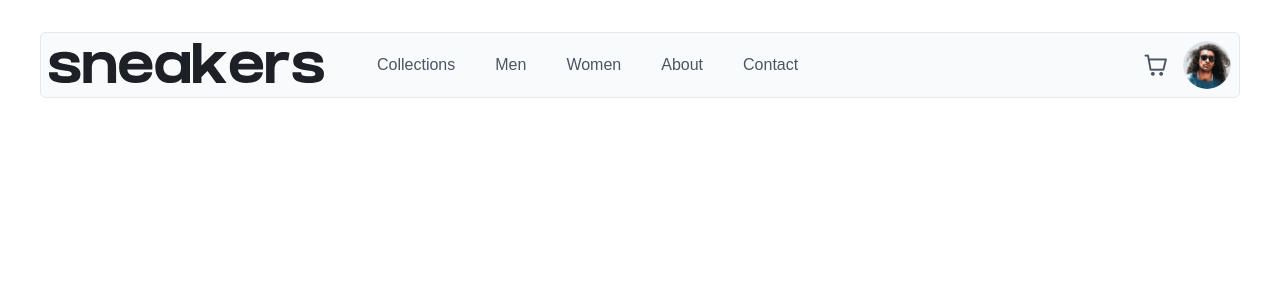
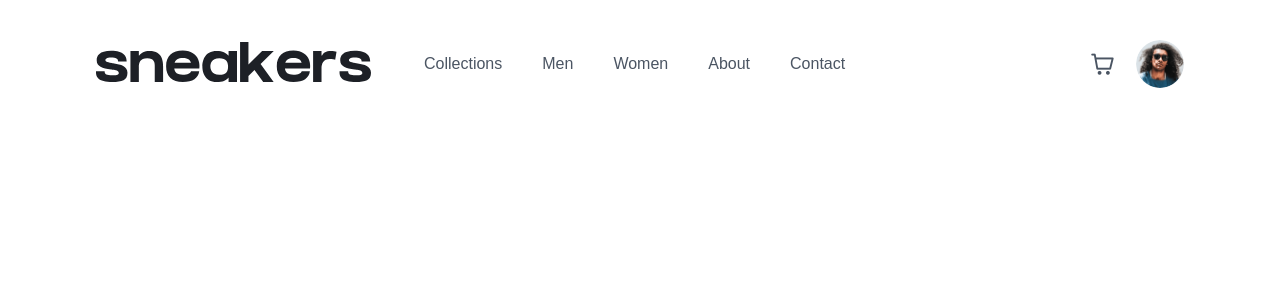
Before and after one commit to hllanos5/m3-p10, a React (Vite) app in the folder practica/: page / in a window 1280 px wide. Shown: the top 300 px of the page. Built offline with nearby package versions, Linux system fonts and the light colour scheme; a web font is replaced by a local one.

Commit message:
cambio de estilos

```diff
--- a/practica/src/components/NavBar.jsx
+++ b/practica/src/components/NavBar.jsx
@@ -32,7 +32,7 @@ export function NavBar() {
 
     return (
         <div className="card">
-            <Menubar model={items} start={start} end={end} />
+            <Menubar model={items} start={start} end={end} style={{'background-color':'white', 'border':'none'}}/>
         </div>
     )
 }
--- a/practica/src/index.css
+++ b/practica/src/index.css
@@ -1,5 +1,5 @@
 main{
-    margin-inline: 2rem;
+    margin-inline: 5rem;
     margin-block: 2rem;
     .card{
 
@@ -7,7 +7,7 @@ main{
             display: flex;
             justify-content: center;
             align-items: center;
-            gap: 1rem;
+            gap: 1.4rem;
         }
     }
 }
```
